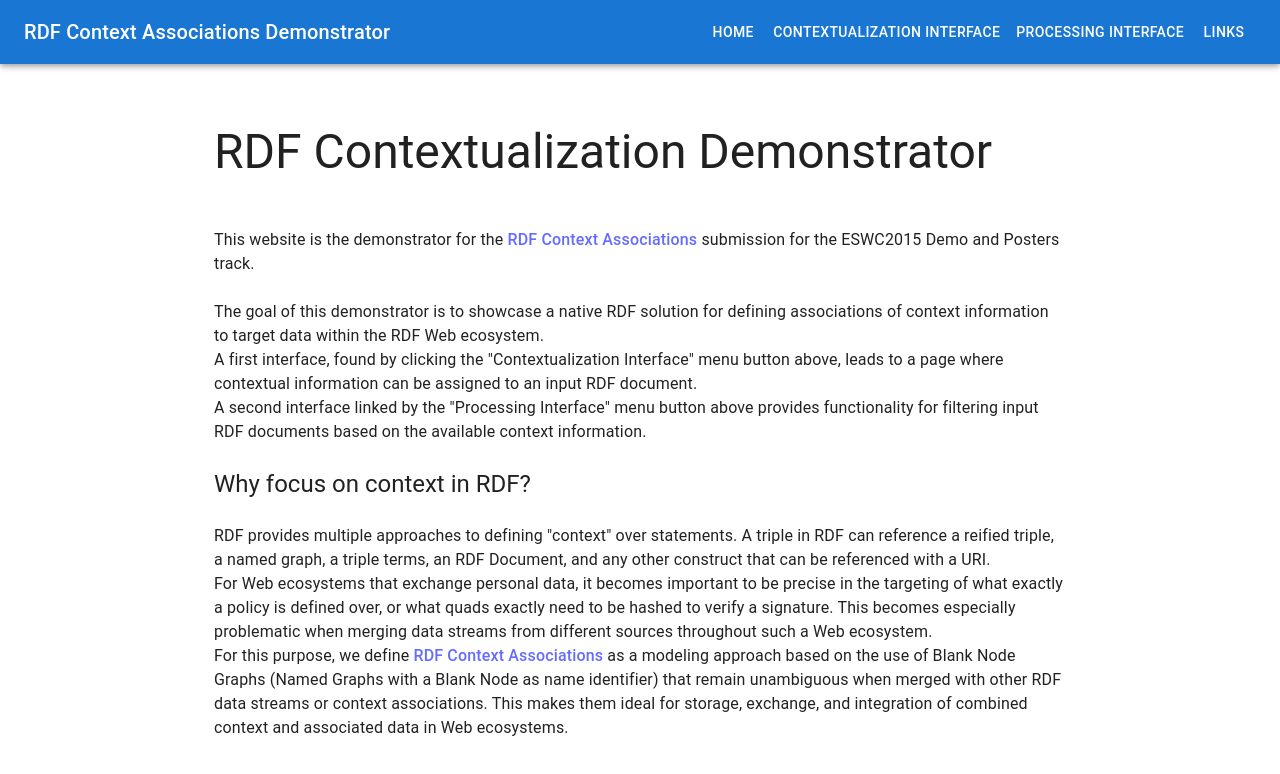
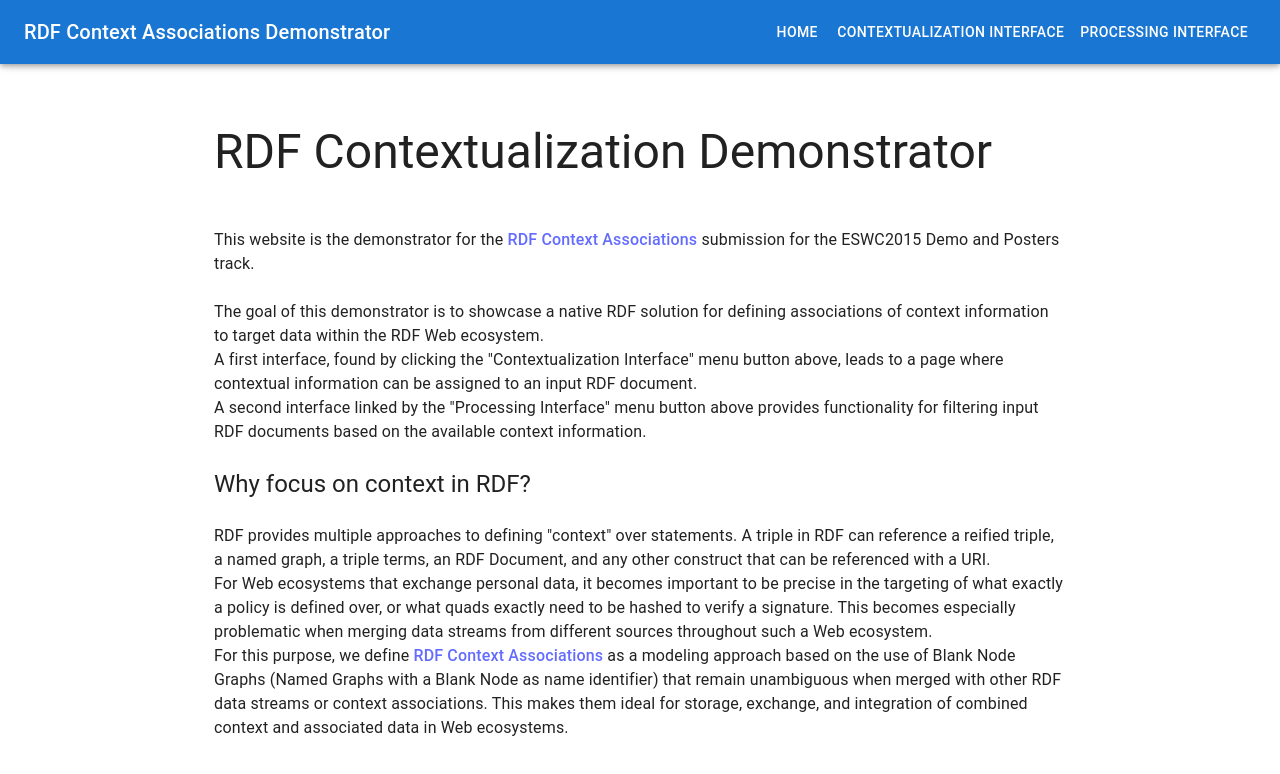
Before and after one commit to KNowledgeOnWebScale/rdf-context-associations-demo, a React (Vite) app: page / in a window 1280 px wide. Shown: the top 774 px of the page. Built offline with nearby package versions, Linux system fonts and the light colour scheme; what n3, rdf-vocabulary would draw is missing.

Commit message:
remove unused links page

```diff
--- a/src/DrawerAppBar.tsx
+++ b/src/DrawerAppBar.tsx
@@ -18,7 +18,7 @@ import Button from '@mui/material/Button';
 import Home from './Home';
 import ContextInterface from './ContextInterface';
 import ProcessingInterface from './ProcessingInterface';
-import Links from './Links';
+// import Links from './Links';
 // import VisualizationInterface from './VisuallizationInterface';
 
 interface Props {
@@ -38,7 +38,7 @@ const navItems = new Map<string, { text: string, page: React.FC }>([
     ['context', { text: 'Contextualization Interface', page: ContextInterface }],
     ['processing', { text: 'Processing Interface', page: ProcessingInterface}],
     // ['visualization', { text: 'Visualization Interface', page: VisualizationInterface}],
-    ['links', { text: 'Links', page: Links}]
+    // ['links', { text: 'Links', page: Links}]
 ]);
 
 export default function DrawerAppBar(props: Props) {
```
